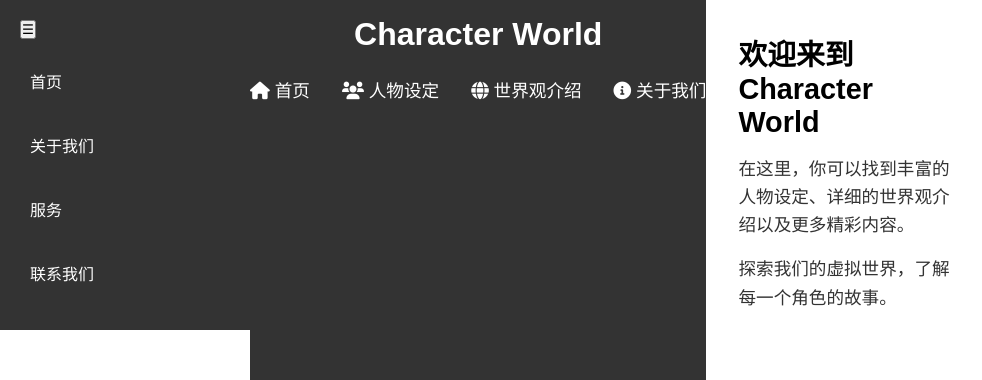
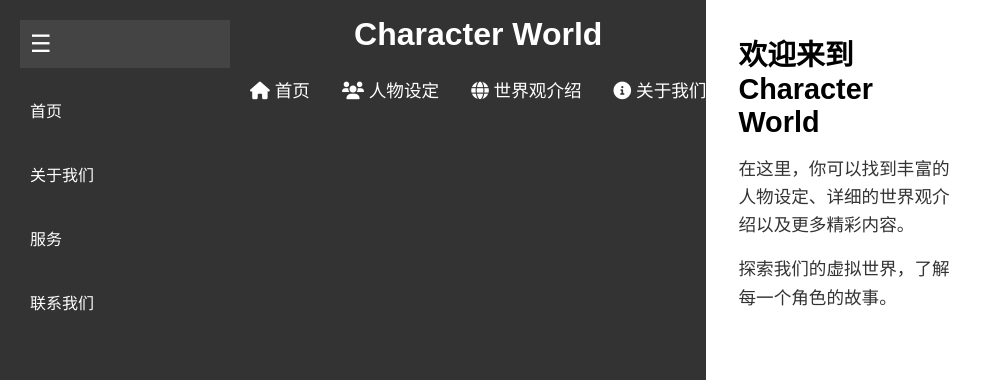
Before and after one commit to AnRa597/AnRa597.github.io, a plain HTML site: page index.html in a window 1280 px wide. Shown: the top 380 px of the page, 0-982 px from the left. Drawn offline with Linux system fonts and the light colour scheme.

Commit message:
Update styles.css

```diff
--- a/styles.css
+++ b/styles.css
@@ -165,3 +165,46 @@ body {
     margin-left: 270px; /* 主内容区域左边距，比侧栏宽一点以留出空间 */
     padding: 20px; /* 内边距 */
 }
+body {
+    margin: 0;
+    font-family: Arial, sans-serif;
+    display: flex;
+}
+
+.sidebar {
+    width: 250px;
+    height: 100vh;
+    background-color: #333;
+    color: white;
+    position: fixed;
+    top: 0;
+    left: 0;
+    transition: transform 0.3s ease-in-out;
+    transform: translateX(0);
+    z-index: 1000;
+}
+
+.sidebar.hidden {
+    transform: translateX(-100%);
+}
+
+.toggle-button {
+    background-color: #444;
+    color: white;
+    border: none;
+    padding: 10px;
+    cursor: pointer;
+    width: 100%;
+    text-align: left;
+    font-size: 24px;
+}
+
+.content {
+    margin-left: 250px;
+    padding: 20px;
+    transition: margin-left 0.3s ease-in-out;
+}
+
+.content.expanded {
+    margin-left: 0;
+}
```
